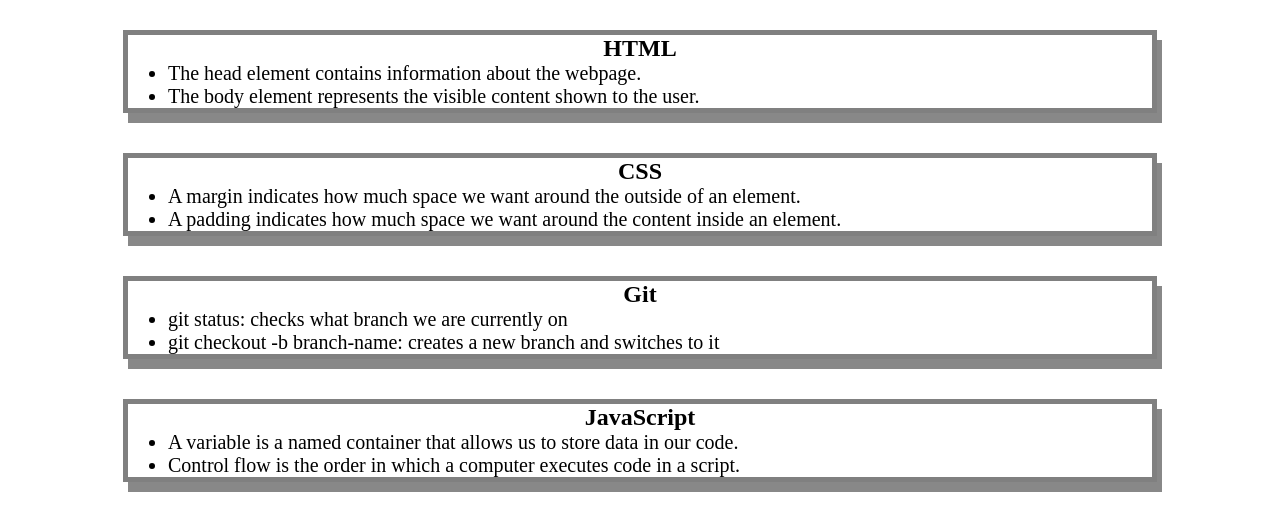
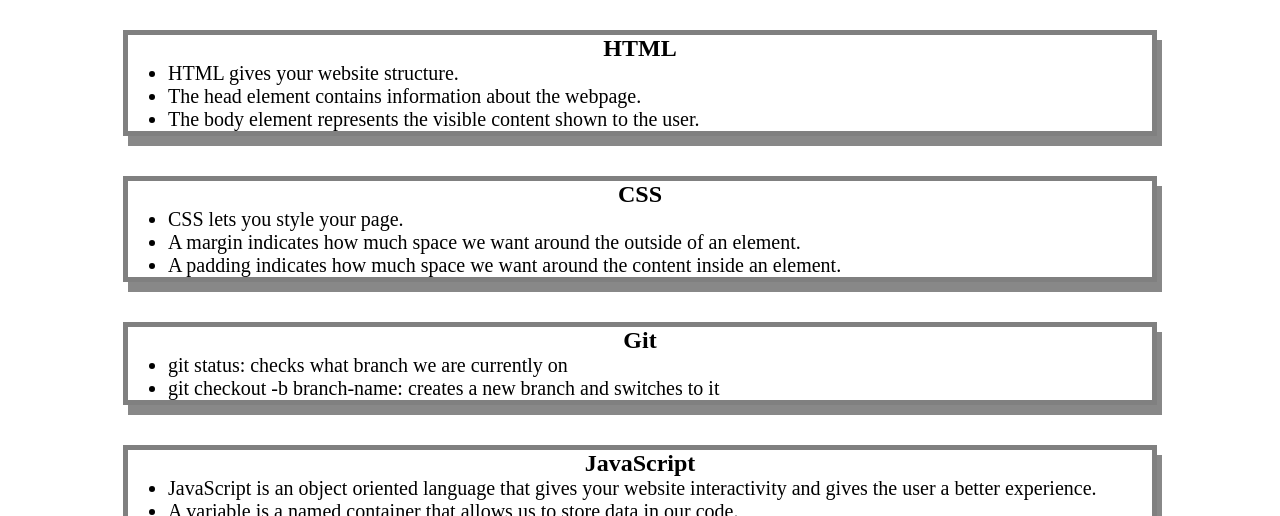
Before and after one commit to tonysm-10/prework-study-guide, a plain HTML site: page index.html in a window 1280 px wide. Shown: the part 130-646 px from the top of the page. Drawn offline with Linux system fonts and the light colour scheme.

Commit message:
added a README.md

```diff
--- a/index.html
+++ b/index.html
@@ -18,6 +18,7 @@
       <section class="card" id="html-section">
         <h2>HTML</h2>
         <ul>
+          <li>HTML gives your website structure.</li>
           <li>The head element contains information about the webpage.</li>
           <li>The body element represents the visible content shown to the user.</li>
         </ul>
@@ -26,6 +27,7 @@
       <section class="card" id="css-section">
         <h2>CSS</h2>
         <ul>
+          <li>CSS lets you style your page.</li>
           <li>A margin indicates how much space we want around the outside of an element.</li>
           <li>A padding indicates how much space we want around the content inside an element.</li>
         </ul>
@@ -42,6 +44,7 @@
       <section class="card" id="javascript-section">
         <h2>JavaScript</h2>
         <ul>
+          <li>JavaScript is an object oriented language that gives your website interactivity and gives the user a better experience.</li>
           <li>A variable is a named container that allows us to store data in our code.</li>
           <li>Control flow is the order in which a computer executes code in a script.</li>
         </ul>
```
Also changed, not shown: assets/assets/Screen Shot 2023-01-22 at 2.30.09 PM.png (added), 1 other file.
